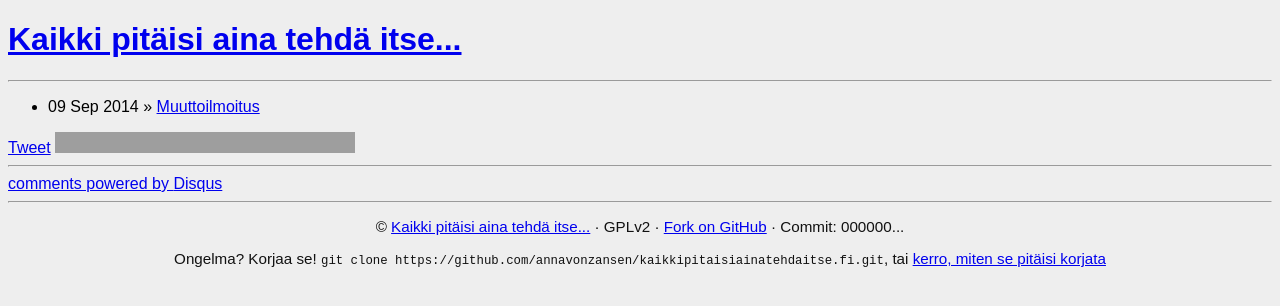
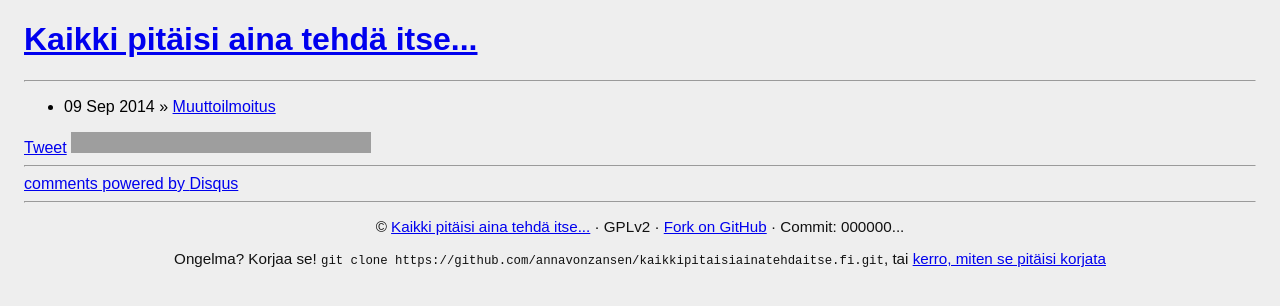
Before and after one commit to annavonzansen/kaikkipitaisiainatehdaitse.fi, a Jekyll site: the page built from index.md, in a window 1280 px wide. Shown: the top 306 px of the page. Built offline with Jekyll 4.4.1, drawn with Linux system fonts in a browser that asks for light colours; comment, search, counter and statistics services are not loaded; grey boxes are pictures that could not be loaded.

Commit message:
Add margin to #page.

```diff
--- a/assets/default.scss
+++ b/assets/default.scss
@@ -10,6 +10,10 @@ body {
   color: #000;
 }
 
+#page {
+  margin: 0.5em 1em 2em 1em;
+}
+
 blockquote {
   border-left: 3px solid $highlight_color;
   padding-left: 1em;
```
